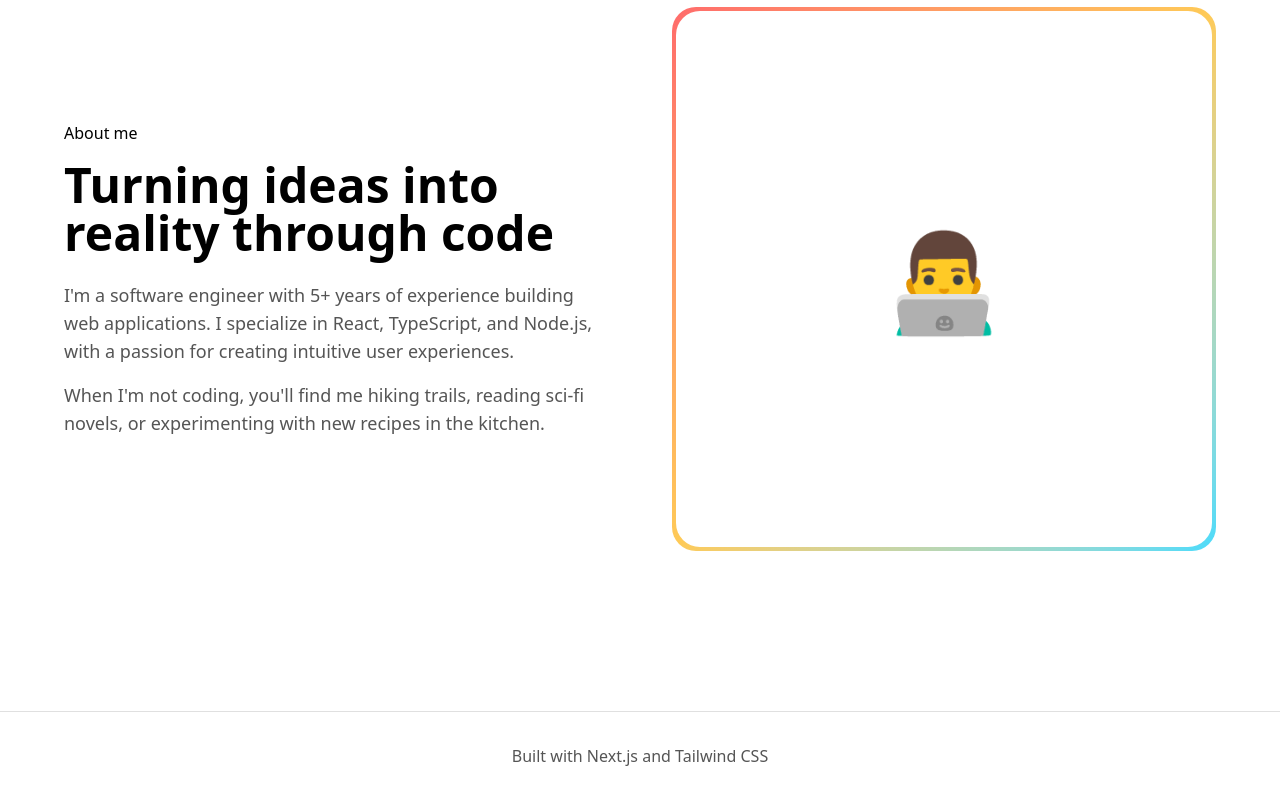
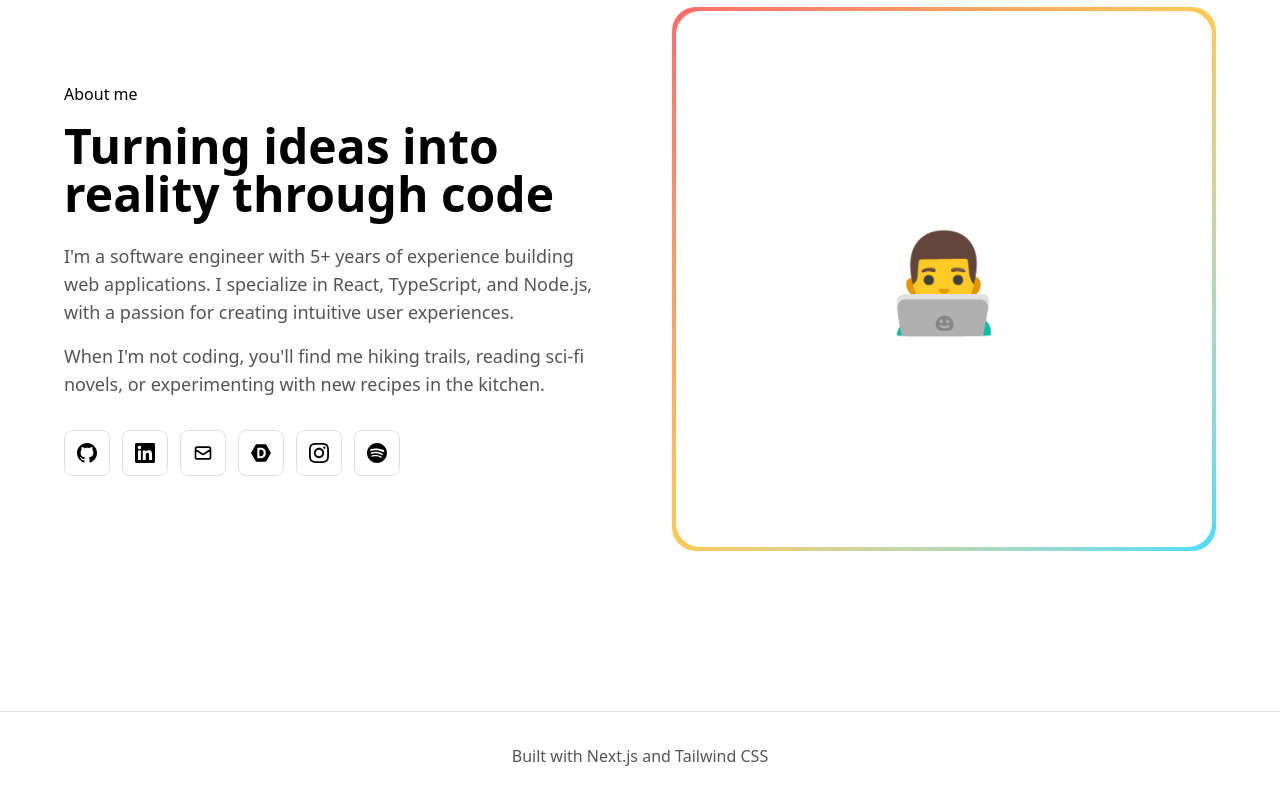
Before and after one commit to jjacobhw/web-portfolio-v4, a Next.js app: page / in a window 1280 px wide. Shown: the part 889-1689 px from the top of the page. Built offline with nearby package versions, Linux system fonts and the light colour scheme.

Commit message:
updated socials

```diff
--- a/app/page.tsx
+++ b/app/page.tsx
@@ -100,6 +100,72 @@ export default function Home() {
                   sci-fi novels, or experimenting with new recipes in the kitchen.
                 </p>
               </motion.div>
+              <motion.div variants={item} className="flex flex-wrap gap-3 mt-8">
+                <a
+                  href="https://github.com/"
+                  target="_blank"
+                  rel="noopener noreferrer"
+                  className="p-3 rounded-lg border border-[var(--border-color)] hover:bg-[var(--accent-secondary)] transition-colors"
+                  aria-label="GitHub"
+                >
+                  <svg className="w-5 h-5" fill="currentColor" viewBox="0 0 24 24">
+                    <path d="M12 0c-6.626 0-12 5.373-12 12 0 5.302 3.438 9.8 8.207 11.387.599.111.793-.261.793-.577v-2.234c-3.338.726-4.033-1.416-4.033-1.416-.546-1.387-1.333-1.756-1.333-1.756-1.089-.745.083-.729.083-.729 1.205.084 1.839 1.237 1.839 1.237 1.07 1.834 2.807 1.304 3.492.997.107-.775.418-1.305.762-1.604-2.665-.305-5.467-1.334-5.467-5.931 0-1.311.469-2.381 1.236-3.221-.124-.303-.535-1.524.117-3.176 0 0 1.008-.322 3.301 1.23.957-.266 1.983-.399 3.003-.404 1.02.005 2.047.138 3.006.404 2.291-1.552 3.297-1.23 3.297-1.23.653 1.653.242 2.874.118 3.176.77.84 1.235 1.911 1.235 3.221 0 4.609-2.807 5.624-5.479 5.921.43.372.823 1.102.823 2.222v3.293c0 .319.192.694.801.576 4.765-1.589 8.199-6.086 8.199-11.386 0-6.627-5.373-12-12-12z"/>
+                  </svg>
+                </a>
+                <a
+                  href="https://linkedin.com/in/"
+                  target="_blank"
+                  rel="noopener noreferrer"
+                  className="p-3 rounded-lg border border-[var(--border-color)] hover:bg-[var(--accent-secondary)] transition-colors"
+                  aria-label="LinkedIn"
+                >
+                  <svg className="w-5 h-5" fill="currentColor" viewBox="0 0 24 24">
+                    <path d="M20.447 20.452h-3.554v-5.569c0-1.328-.027-3.037-1.852-3.037-1.853 0-2.136 1.445-2.136 2.939v5.667H9.351V9h3.414v1.561h.046c.477-.9 1.637-1.85 3.37-1.85 3.601 0 4.267 2.37 4.267 5.455v6.286zM5.337 7.433c-1.144 0-2.063-.926-2.063-2.065 0-1.138.92-2.063 2.063-2.063 1.14 0 2.064.925 2.064 2.063 0 1.139-.925 2.065-2.064 2.065zm1.782 13.019H3.555V9h3.564v11.452zM22.225 0H1.771C.792 0 0 .774 0 1.729v20.542C0 23.227.792 24 1.771 24h20.451C23.2 24 24 23.227 24 22.271V1.729C24 .774 23.2 0 22.222 0h.003z"/>
+                  </svg>
+                </a>
+                <a
+                  href="mailto:hello@example.com"
+                  className="p-3 rounded-lg border border-[var(--border-color)] hover:bg-[var(--accent-secondary)] transition-colors"
+                  aria-label="Email"
+                >
+                  <svg className="w-5 h-5" fill="none" viewBox="0 0 24 24" stroke="currentColor" strokeWidth={2}>
+                    <path strokeLinecap="round" strokeLinejoin="round" d="M3 8l7.89 5.26a2 2 0 002.22 0L21 8M5 19h14a2 2 0 002-2V7a2 2 0 00-2-2H5a2 2 0 00-2 2v10a2 2 0 002 2z" />
+                  </svg>
+                </a>
+                <a
+                  href="https://devpost.com/"
+                  target="_blank"
+                  rel="noopener noreferrer"
+                  className="p-3 rounded-lg border border-[var(--border-color)] hover:bg-[var(--accent-secondary)] transition-colors"
+                  aria-label="Devpost"
+                >
+                  <svg className="w-5 h-5" fill="currentColor" viewBox="0 0 24 24">
+                    <path d="M6.002 1.61L0 12.004 6.002 22.39h11.996L24 12.004 17.998 1.61H6.002zm1.593 4.084h3.947c3.605 0 6.276 1.695 6.276 6.31 0 4.436-3.21 6.302-6.456 6.302H7.595V5.694zm2.517 2.449v7.714h1.241c2.646 0 3.862-1.55 3.862-3.861.009-2.569-1.096-3.853-3.767-3.853h-1.336z"/>
+                  </svg>
+                </a>
+                <a
+                  href="https://instagram.com/"
+                  target="_blank"
+                  rel="noopener noreferrer"
+                  className="p-3 rounded-lg border border-[var(--border-color)] hover:bg-[var(--accent-secondary)] transition-colors"
+                  aria-label="Instagram"
+                >
+                  <svg className="w-5 h-5" fill="currentColor" viewBox="0 0 24 24">
+                    <path d="M12 2.163c3.204 0 3.584.012 4.85.07 3.252.148 4.771 1.691 4.919 4.919.058 1.265.069 1.645.069 4.849 0 3.205-.012 3.584-.069 4.849-.149 3.225-1.664 4.771-4.919 4.919-1.266.058-1.644.07-4.85.07-3.204 0-3.584-.012-4.849-.07-3.26-.149-4.771-1.699-4.919-4.92-.058-1.265-.07-1.644-.07-4.849 0-3.204.013-3.583.07-4.849.149-3.227 1.664-4.771 4.919-4.919 1.266-.057 1.645-.069 4.849-.069zm0-2.163c-3.259 0-3.667.014-4.947.072-4.358.2-6.78 2.618-6.98 6.98-.059 1.281-.073 1.689-.073 4.948 0 3.259.014 3.668.072 4.948.2 4.358 2.618 6.78 6.98 6.98 1.281.058 1.689.072 4.948.072 3.259 0 3.668-.014 4.948-.072 4.354-.2 6.782-2.618 6.979-6.98.059-1.28.073-1.689.073-4.948 0-3.259-.014-3.667-.072-4.947-.196-4.354-2.617-6.78-6.979-6.98-1.281-.059-1.69-.073-4.949-.073zm0 5.838c-3.403 0-6.162 2.759-6.162 6.162s2.759 6.163 6.162 6.163 6.162-2.759 6.162-6.163c0-3.403-2.759-6.162-6.162-6.162zm0 10.162c-2.209 0-4-1.79-4-4 0-2.209 1.791-4 4-4s4 1.791 4 4c0 2.21-1.791 4-4 4zm6.406-11.845c-.796 0-1.441.645-1.441 1.44s.645 1.44 1.441 1.44c.795 0 1.439-.645 1.439-1.44s-.644-1.44-1.439-1.44z"/>
+                  </svg>
+                </a>
+                <a
+                  href="https://open.spotify.com/user/"
+                  target="_blank"
+                  rel="noopener noreferrer"
+                  className="p-3 rounded-lg border border-[var(--border-color)] hover:bg-[var(--accent-secondary)] transition-colors"
+                  aria-label="Spotify"
+                >
+                  <svg className="w-5 h-5" fill="currentColor" viewBox="0 0 24 24">
+                    <path d="M12 0C5.4 0 0 5.4 0 12s5.4 12 12 12 12-5.4 12-12S18.66 0 12 0zm5.521 17.34c-.24.359-.66.48-1.021.24-2.82-1.74-6.36-2.101-10.561-1.141-.418.122-.779-.179-.899-.539-.12-.421.18-.78.54-.9 4.56-1.021 8.52-.6 11.64 1.32.42.18.479.659.301 1.02zm1.44-3.3c-.301.42-.841.6-1.262.3-3.239-1.98-8.159-2.58-11.939-1.38-.479.12-1.02-.12-1.14-.6-.12-.48.12-1.021.6-1.141C9.6 9.9 15 10.561 18.72 12.84c.361.181.54.78.241 1.2zm.12-3.36C15.24 8.4 8.82 8.16 5.16 9.301c-.6.179-1.2-.181-1.38-.721-.18-.601.18-1.2.72-1.381 4.26-1.26 11.28-1.02 15.721 1.621.539.3.719 1.02.419 1.56-.299.421-1.02.599-1.559.3z"/>
+                  </svg>
+                </a>
+              </motion.div>
             </motion.div>
             <motion.div
               className="relative"
```
